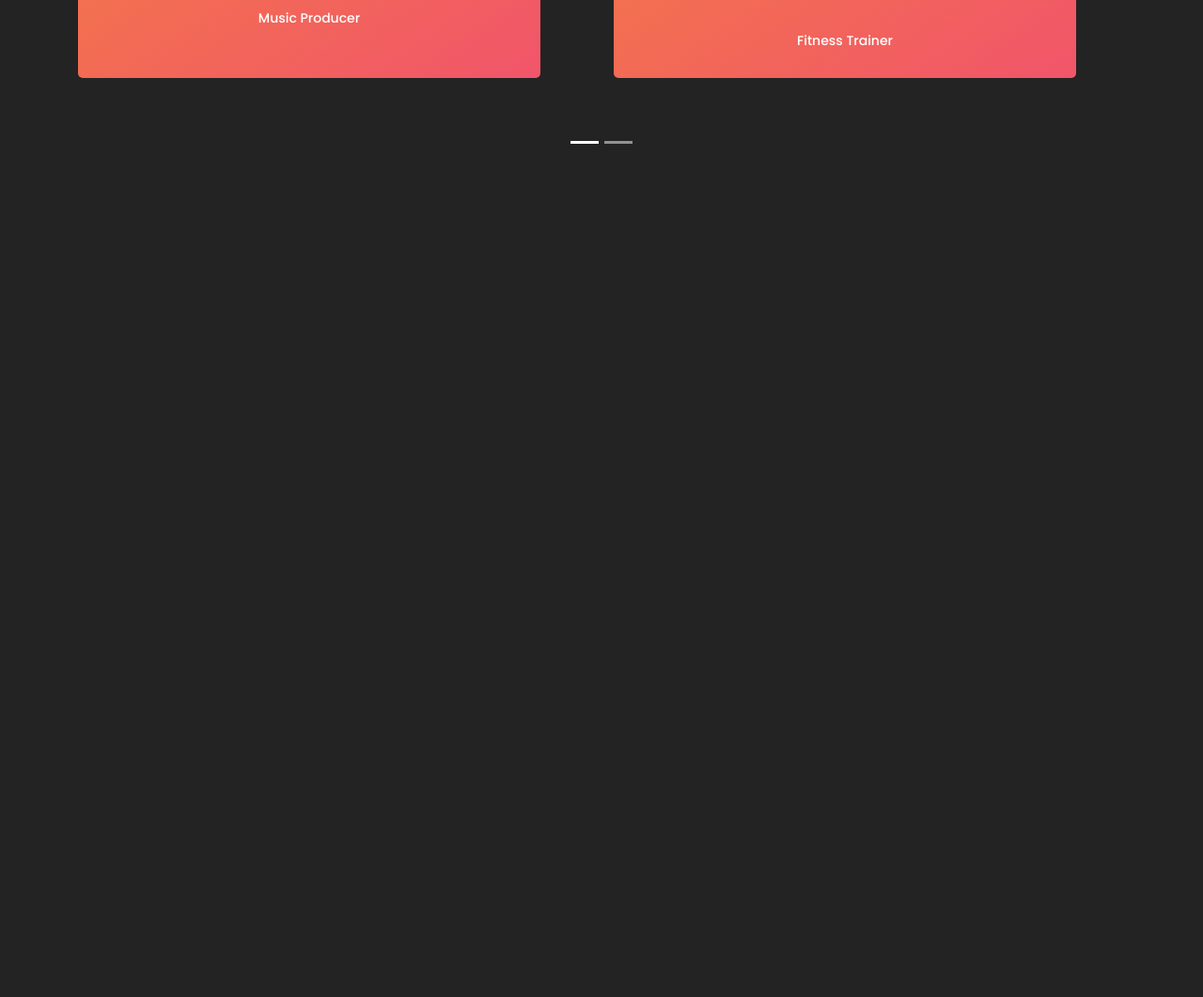
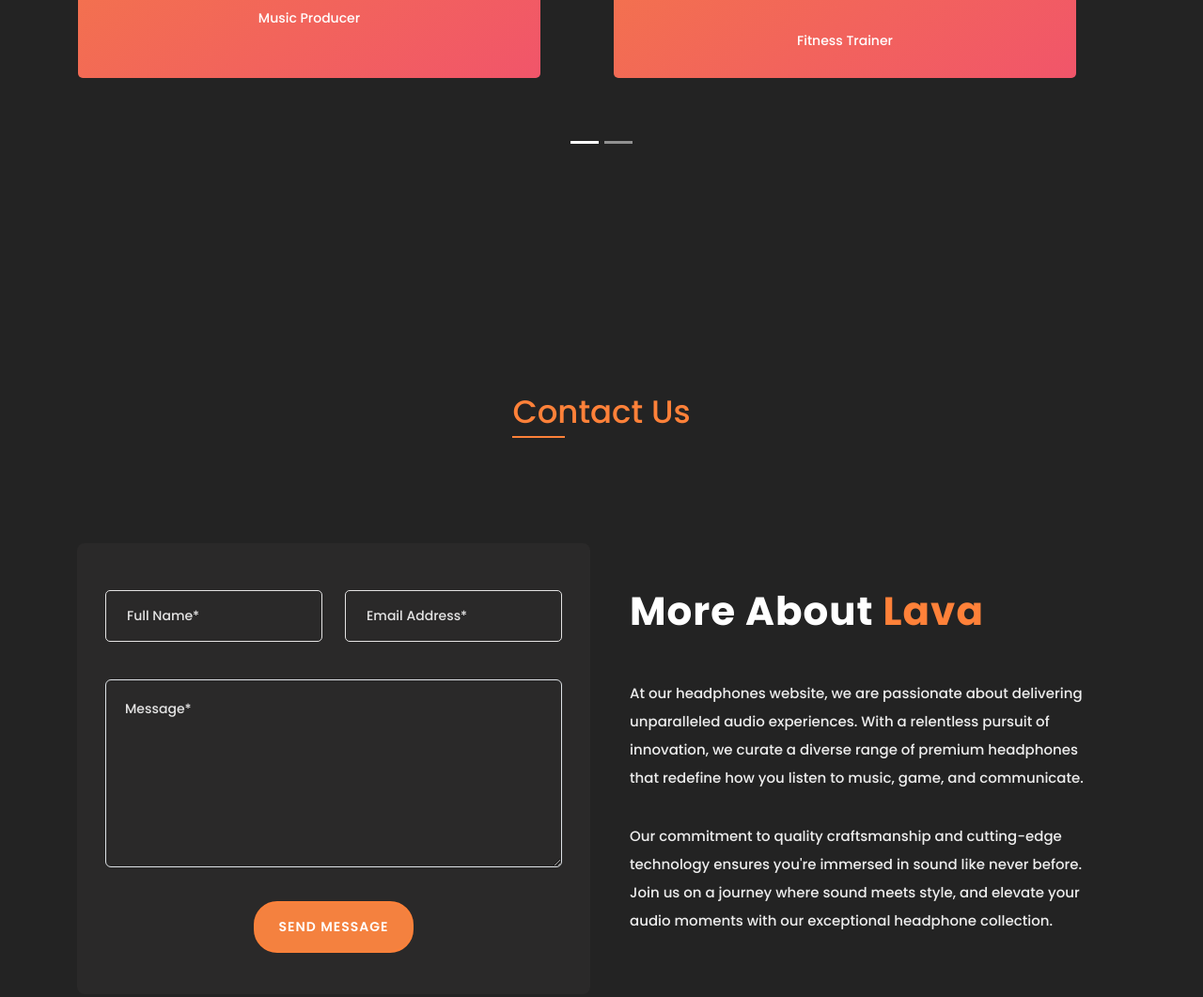
Before and after one commit to sreenandhanpp/car_rental, a plain HTML site: page index.html in a window 1280 px wide. Shown: the part 2982-4043 px from the top of the page at 94% size. Before the commit the page ends 3240 px from the top, so only its background shows below. Drawn offline with nearby package versions, Linux system fonts and the light colour scheme.

Commit message:
contact-form-created

```diff
--- a/index.html
+++ b/index.html
@@ -409,7 +409,57 @@
     </div>
   </section>
 
-  <!-- Testimonials Section starts -->
+  <!-- Testimonials Section ends -->
+
+  <!-- contact form starts -->
+
+  <section class="contact-form">
+    <h3 class="contact-heading">Contact Us</h3>
+    <div class="container">
+      <div class="row">
+        <div class="col-lg-6 col-md-12">
+          <form action="" class="form-orgin">
+            <div class="row">
+              <div class="col-lg-6 col-md-12">
+                <div class="mb-3">
+                  <input type="text" class="form-control" placeholder="Full Name*" id="exampleInputEmail1" aria-describedby="emailHelp">
+                </div>
+              </div>
+              <div class="col-lg-6 col-md-12">
+                <div class="mb-3">
+                  <input type="email" class="form-control" placeholder="Email Address*" id="exampleInputEmail1" aria-describedby="emailHelp">
+                </div>
+              </div>
+            </div>
+              <div class="row">
+                <div class="col-lg-12">
+                  <div class="mb-3">
+                    <textarea class="form-control" placeholder="Message*" id="exampleFormControlTextarea1" rows="3"></textarea>
+                  </div>
+                </div>
+              </div>
+              <div class="row">
+                <div class="col-lg-12">
+                  <div class="mb-3 text-center">
+                    <a href="" class="contact-btn">Send Message</a>
+                  </div>
+                </div>
+              </div>
+          </form>
+        </div>
+        <div class="col-lg-6 col-md-12">
+          <div class="contact-content">
+            <h2 class="heading-content">More About <span>Lava</span></h2>
+            <p class="para-content">At our headphones website, we are passionate about delivering unparalleled audio experiences. With a relentless pursuit of innovation, we curate a diverse range of premium headphones that redefine how you listen to music, game, and communicate.</p>
+            <p class="para-content">Our commitment to quality craftsmanship and cutting-edge technology ensures you're immersed in sound like never before. Join us on a journey where sound meets style, and elevate your audio moments with our exceptional headphone collection.</p>
+          </div>
+        </div>
+      </div>
+    </div>
+  </section>
+
+  <!-- contact form ends -->
+
 
 
 
--- a/style.css
+++ b/style.css
@@ -460,3 +460,111 @@
     position: absolute;
     bottom: -68px !important;
 }
+
+/* testimonial section ends */
+
+/* contact section starts */
+
+.contact-form{
+    width: 100%;
+    height: 100vh;
+    margin-top: 80px;
+    display: flex;
+    justify-content: center;
+    align-items: center;
+    flex-direction: column;
+}
+
+.contact-heading{
+    font-size: 34px;
+    color: rgb(255, 129, 57);
+    margin-bottom: 120px;
+    position: relative;
+}
+
+.contact-heading::after{
+    content: "";
+    position: absolute;
+    width: 56px;
+    height: 2px;
+    left: 0px;
+    bottom: -8px;
+    background-color: rgb(255, 129, 57);
+}
+
+.form-orgin{
+    width: 100%;
+    height: 480px;
+    background-color: rgb(42,41,41);
+    padding: 50px 30px;
+    border-radius: 8px;
+}
+
+.form-orgin input{
+    color: #777 !important;
+    font-size: 14px;
+    border: 1px solid #e4e3e3;
+    background-color: transparent;
+    border-radius: 5px;
+    outline: none;
+    padding: 16px 22px;
+    margin-bottom: 40px;
+}
+
+::placeholder{
+    color: rgba(255,255,255,0.874) !important;
+}
+
+.form-orgin textarea{
+    height: 200px;
+    padding: 20px;
+    font-size: 14px;
+    background-color: transparent;
+    color: #777;
+}
+
+.contact-btn{
+    display: inline-block;
+    font-size: 14px;
+    border-radius: 25px;
+    padding: 15px 25px;
+    border: none;
+    outline: none;
+    background-color: #f4813f;
+    color: #fff;
+    text-transform: uppercase;
+    font-weight: 600;
+    letter-spacing: 1px;
+    text-decoration: none;
+    margin: 20px 0px;
+    border: 2px solid rgb(255, 129, 57);
+}
+
+.contact-content{
+    width: 100%;
+    height: 100%;
+    display: flex;
+    padding: 8px 18px;
+    justify-content: center;
+    flex-direction: column;
+}
+
+.heading-content{
+    color: var(--white-color--);
+    margin-bottom: 30px;
+    font-size: 42px;
+    text-transform: capitalize;
+    font-weight: 700;
+    letter-spacing: 1px;
+}
+
+.heading-content span{
+    color: rgb(255, 129, 57);
+}
+
+.para-content{
+    font-size: 15px;
+    line-height: 30px;
+    color: rgba(255,255,255,0.918);
+    margin: 16px 0px;
+}
```
